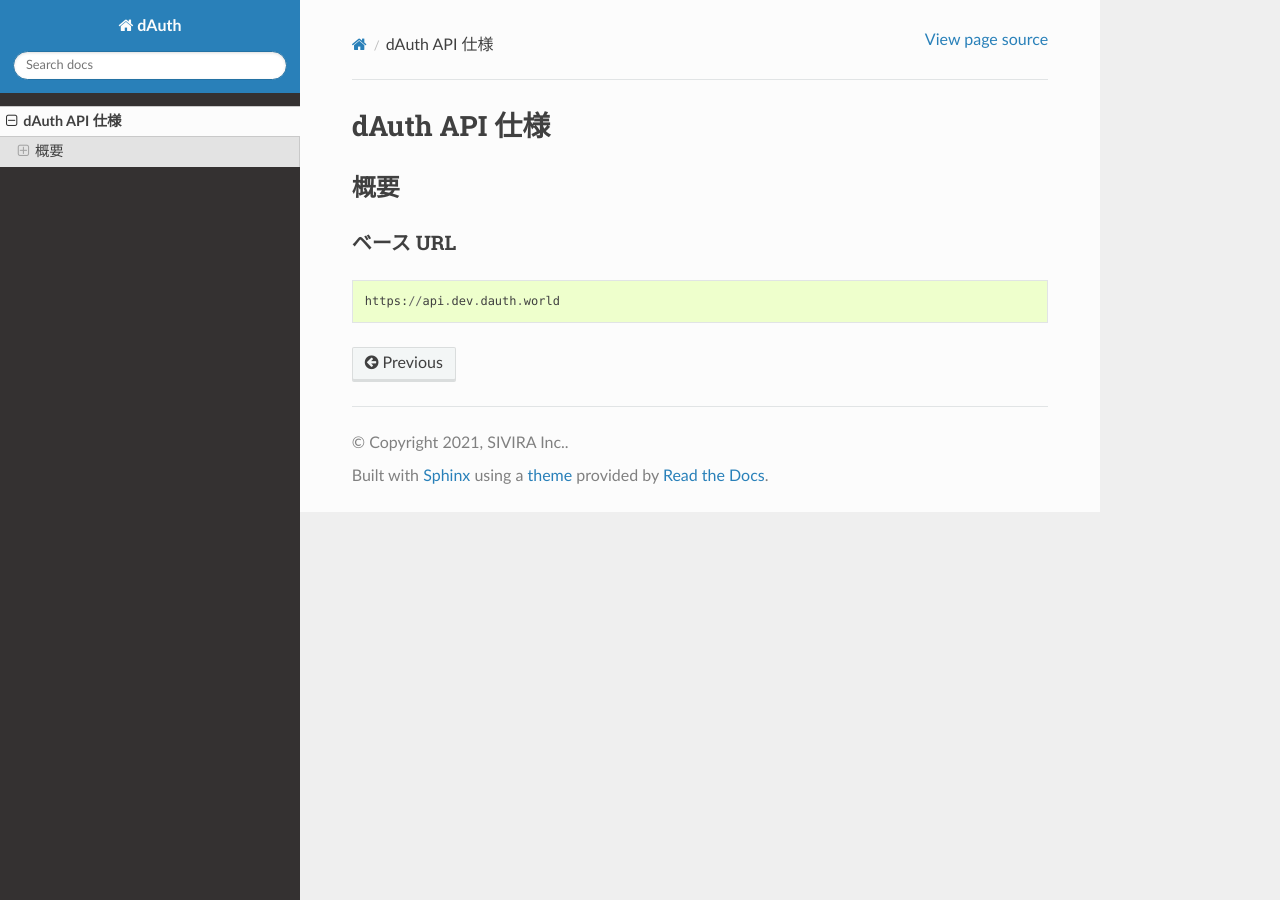
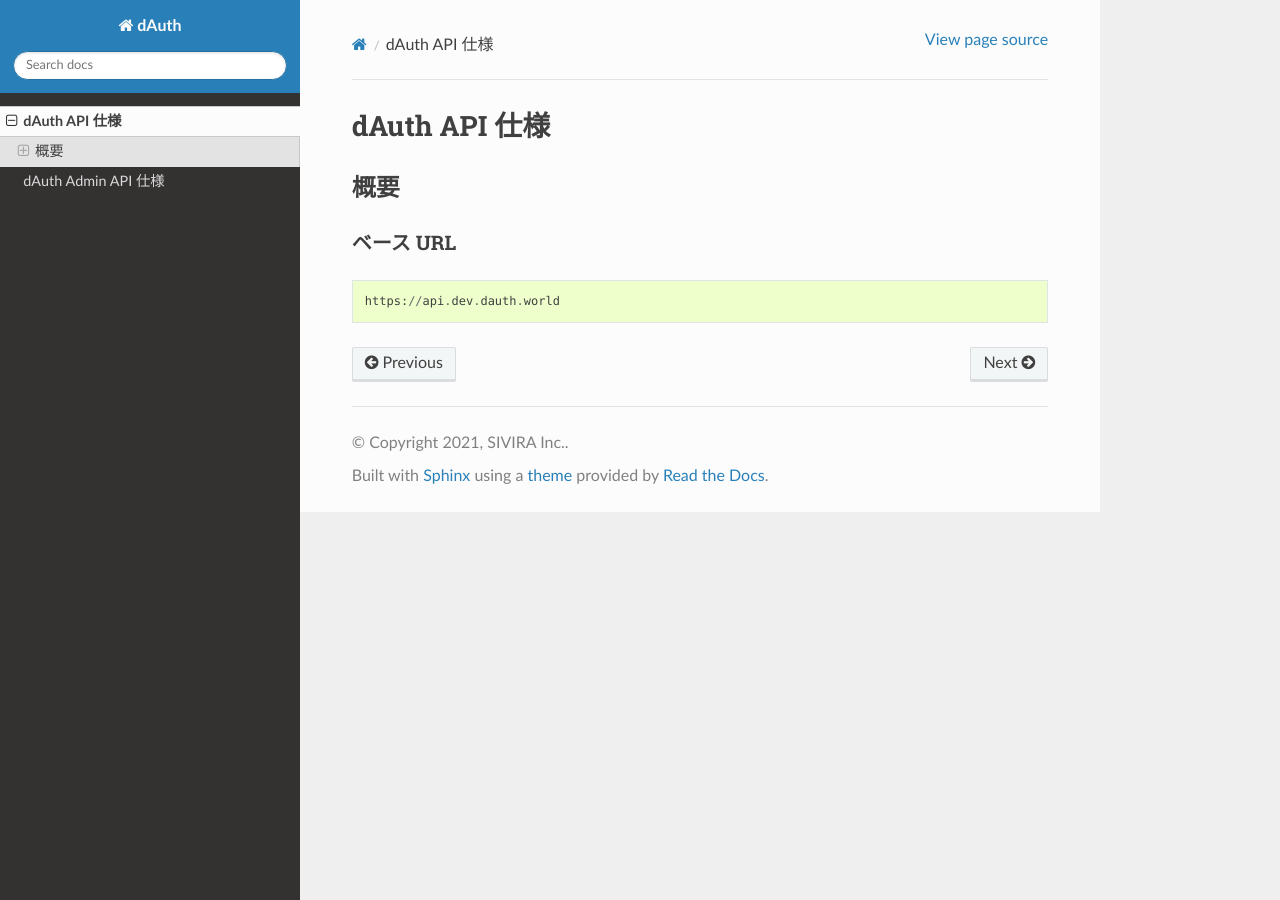
Before and after one commit to SIVIRA/unwallet-ent-dev-documents, a Sphinx documentation site: the page built from docs/dauth-api.rst, in a window 1280 px wide. Built offline with Sphinx 7.4.7 and the Read the Docs theme 2.0.0, drawn with Linux system fonts in a browser that asks for light colours.

Commit message:
add dauth-admin-api.rst

```diff
--- /dev/null
+++ b/docs/dauth-admin-api.rst
@@ -0,0 +1,4 @@
+dAuth Admin API 仕様
+====================
+
+TODO
--- a/docs/index.rst
+++ b/docs/index.rst
@@ -8,3 +8,4 @@ Contents
    :maxdepth: 1
 
    dauth-api
+   dauth-admin-api
```
